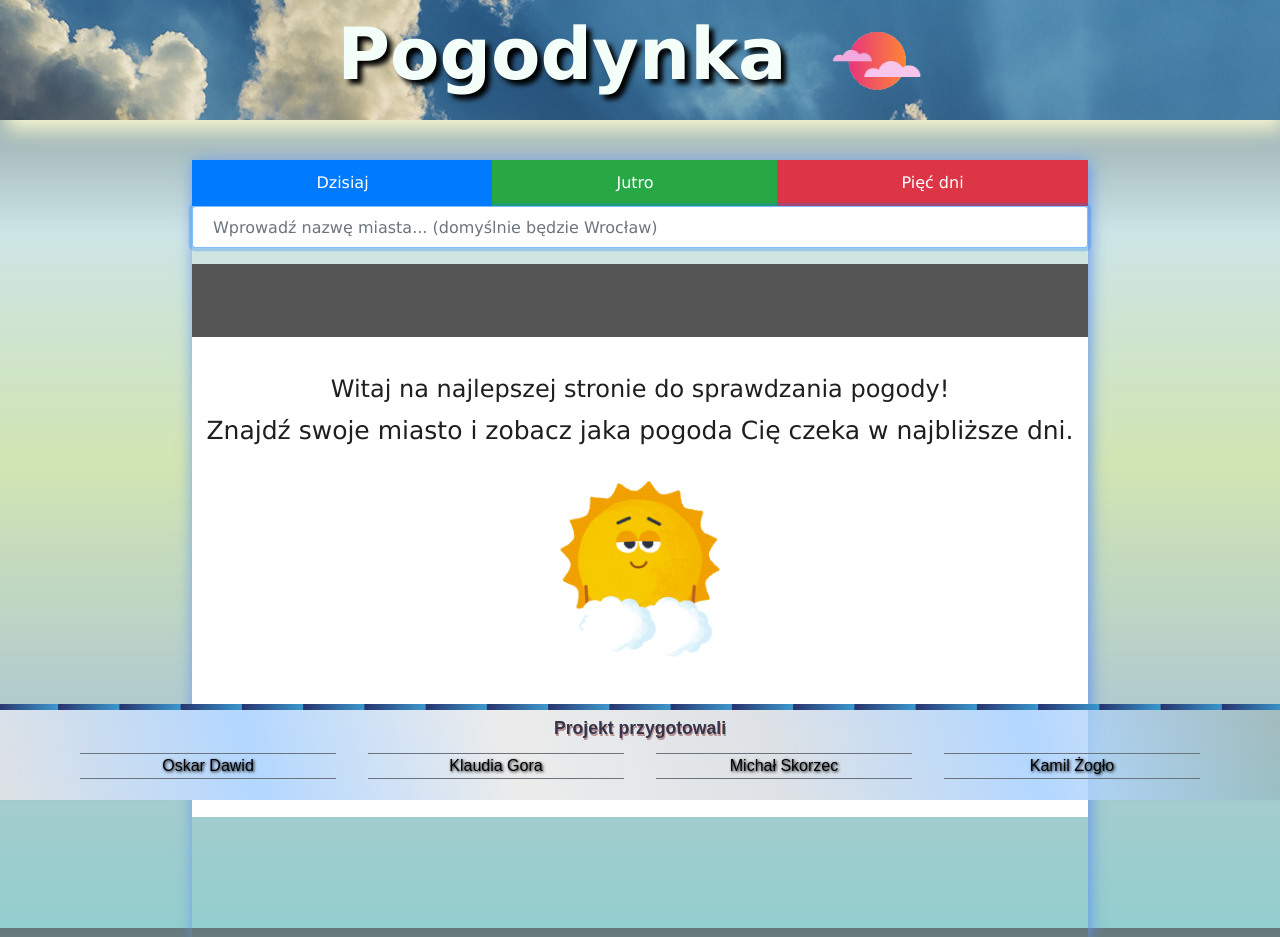
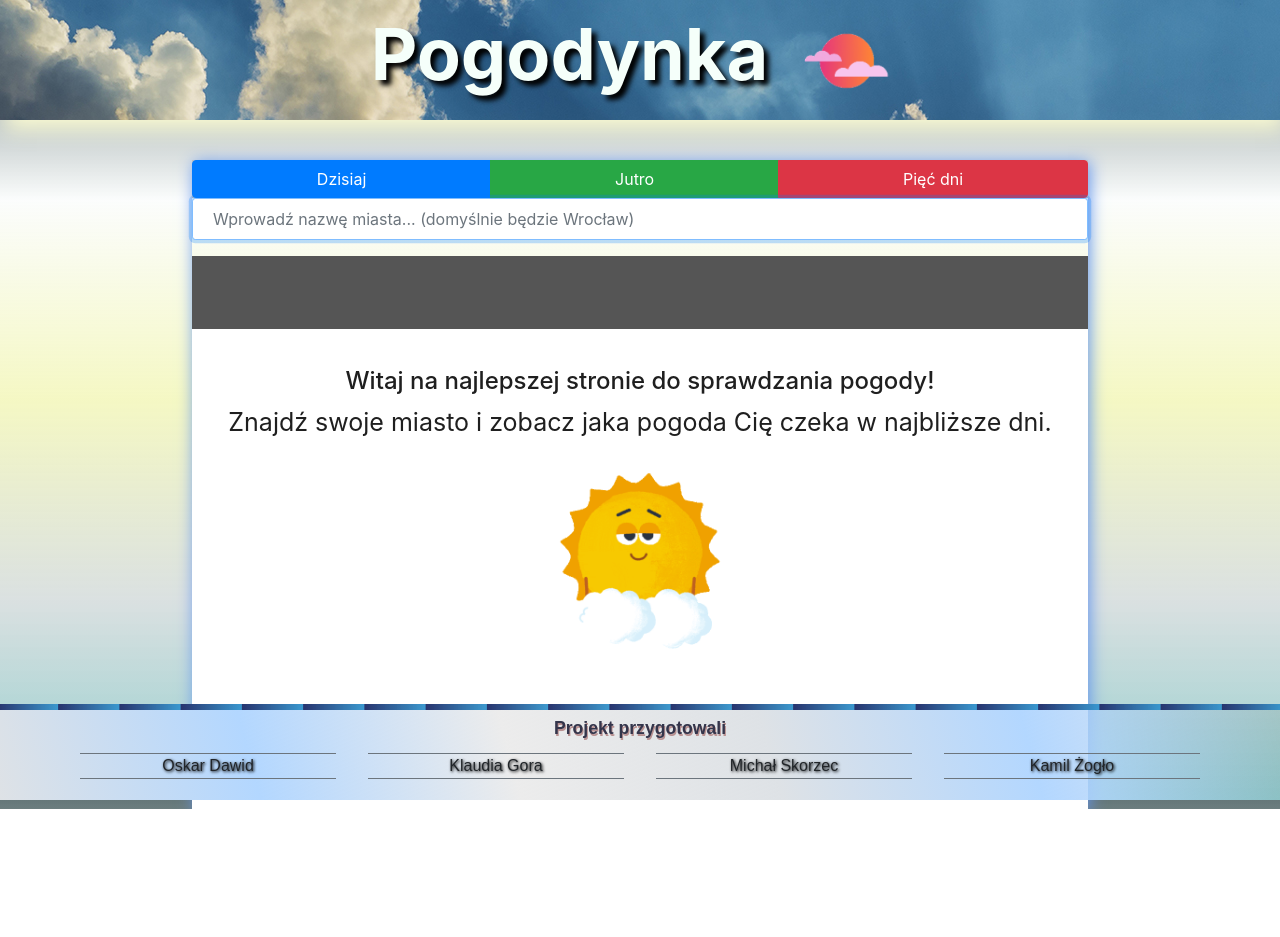
Before and after one commit to kzoglo/CodersCamp_Weather, a website built with webpack: page src/template.html in a window 1280 px wide. After the commit the page ends 809 px from the top, so only its background shows below. Built offline with nearby package versions, Linux system fonts and the light colour scheme; files whose address does not match are found by name; a web font is replaced by a local one.

Commit message:
Template.html - deletion of script tags for modules loading and 3rd party libraries, deletion of unnecessary div tags, previously used in layout. Vendor.js from now loads bootstrap.

```diff
--- a/src/template.html
+++ b/src/template.html
@@ -1,30 +1,37 @@
 <!DOCTYPE html>
 <html lang="en">
-
  <head>
   <meta charset="UTF-8" />
   <meta name="viewport" content="width=device-width, initial-scale=1.0" />
   <meta http-equiv="X-UA-Compatible" content="ie=edge" />
   <title>Pogodynka</title>
-  <link rel='shortcut icon' type='image/x-icon' href='../src/assets/img/weather.png' />
-  <link href="https://fonts.googleapis.com/css?family=Jomolhari|Viga|Muli&display=swap" rel="stylesheet">
-  <link rel="stylesheet" href="https://stackpath.bootstrapcdn.com/bootstrap/4.3.1/css/bootstrap.min.css"
-    integrity="sha384-ggOyR0iXCbMQv3Xipma34MD+dH/1fQ784/j6cY/iJTQUOhcWr7x9JvoRxT2MZw1T" crossorigin="anonymous">
-  <script type="module" src="../src/modules/weatherNow/nowDays.js"></script>
-  <script type="module" src="../src/modules/weatherOneDay/oneDay.js"></script>
-  <script type="module" src="../src/modules/weatherFiveDays/fiveDays.js"></script>
-
-  <link rel="stylesheet" href="https://cdnjs.cloudflare.com/ajax/libs/font-awesome/4.7.0/css/font-awesome.min.css">
-  <script src="https://canvasjs.com/assets/script/canvasjs.min.js"> </script>
-  <link rel="stylesheet" href="../weatherFiveDays/fiveDaysStyles.css" />
-  <script src="https://cdnjs.cloudflare.com/ajax/libs/Chart.js/2.8.0/Chart.min.js"> </script>
-  <link rel="stylesheet" href="https://cdnjs.cloudflare.com/ajax/libs/font-awesome/4.7.0/css/font-awesome.min.css">
-  <link rel="stylesheet" href="../src/main.css" />
+  <link
+   rel="shortcut icon"
+   type="image/x-icon"
+   href="../src/assets/img/weather.png"
+  />
+  <link
+   href="https://fonts.googleapis.com/css?family=Jomolhari|Viga|Muli&display=swap"
+   rel="stylesheet"
+  />
+  <link
+   rel="stylesheet"
+   href="https://cdnjs.cloudflare.com/ajax/libs/font-awesome/4.7.0/css/font-awesome.min.css"
+  />
+  <script src="https://canvasjs.com/assets/script/canvasjs.min.js"></script>
+  <script src="https://cdnjs.cloudflare.com/ajax/libs/Chart.js/2.8.0/Chart.min.js"></script>
+  <link
+   rel="stylesheet"
+   href="https://cdnjs.cloudflare.com/ajax/libs/font-awesome/4.7.0/css/font-awesome.min.css"
+  />
 </head>
 
  <body>
   <header class="header">
-    <span class="header-title">Pogodynka <img src="../src/assets/img/giphy1.gif" alt="imgOpenSun" class="imgOpenSun"></span>
+   <span class="header-title"
+    >Pogodynka
+    <img src="../src/assets/img/giphy1.gif" alt="imgOpenSun" class="imgOpenSun"
+   /></span>
   </header>
 
   <div class="pagecontent-wrapper">
@@ -34,23 +41,30 @@
     <button class="btn btn-danger btn-n" id="fiveDays">Pięć dni</button>
    </div>
    <div class="input-group input-group-sm mb-3 search-city">
-      <input type="text" class="form-control search-city-input"  id="search-city-input" aria-label="Small"
-        aria-describedby="inputGroup-sizing-sm" placeholder="Wprowadź nazwę miasta... (domyślnie będzie Wrocław)">
+    <input
+     type="text"
+     class="form-control search-city-input"
+     id="search-city-input"
+     aria-label="Small"
+     aria-describedby="inputGroup-sizing-sm"
+     placeholder="Wprowadź nazwę miasta... (domyślnie będzie Wrocław)"
+    />
    </div>
    <div class="cities-wrapper">
     <ul class="autocomplete-list"></ul>
    </div>
    <div id="nameOfCity">&nbsp;</div>
    <div class="main">
-      <div id ="openText">
-        <br>
+    <div id="openText">
+     <br />
      <h4>Witaj na najlepszej stronie do sprawdzania pogody!</h4>
-        <div id=""> Znajdź swoje miasto i zobacz jaka pogoda Cię czeka w najbliższe dni.</div>
-        <img src="../src/assets/img/sun.gif" alt="imgOpen" id="imgOpen">
+     <div id="">
+      Znajdź swoje miasto i zobacz jaka pogoda Cię czeka w najbliższe dni.
+     </div>
+     <img src="../src/assets/img/sun.gif" alt="imgOpen" id="imgOpen" />
     </div>
    </div>
-    <div class="div"></div>
-    <div class="spaceBottom">&nbsp;</div>
+
   </div>
 
   <footer class="footer">
@@ -63,19 +77,6 @@
    </div>
   </footer>
 
-  <script src="https://code.jquery.com/jquery-3.3.1.slim.min.js"
-    integrity="sha384-q8i/X+965DzO0rT7abK41JStQIAqVgRVzpbzo5smXKp4YfRvH+8abtTE1Pi6jizo" crossorigin="anonymous">
-  </script>
-  <script src="https://cdnjs.cloudflare.com/ajax/libs/popper.js/1.14.7/umd/popper.min.js"
-    integrity="sha384-UO2eT0CpHqdSJQ6hJty5KVphtPhzWj9WO1clHTMGa3JDZwrnQq4sF86dIHNDz0W1" crossorigin="anonymous">
-  </script>
-  <script src="https://stackpath.bootstrapcdn.com/bootstrap/4.3.1/js/bootstrap.min.js"
-    integrity="sha384-JjSmVgyd0p3pXB1rRibZUAYoIIy6OrQ6VrjIEaFf/nJGzIxFDsf4x0xIM+B07jRM" crossorigin="anonymous">
-  </script>
-  <script src="https://ajax.googleapis.com/ajax/libs/jquery/3.3.1/jquery.min.js"></script>
-  <script src="http://cdnjs.cloudflare.com/ajax/libs/mustache.js/0.8.1/mustache.js"></script>
-  <script src='https://kit.fontawesome.com/a076d05399.js'></script>
-  <script src="http://cdnjs.cloudflare.com/ajax/libs/mustache.js/0.8.1/mustache.min.js"></script>
+  <script src="https://kit.fontawesome.com/a076d05399.js"></script>
  </body>
-
 </html>
--- a/src/vendor.js
+++ b/src/vendor.js
@@ -1,3 +1,5 @@
 // PLACE FOR IMPORTS OF LIBRARIES
-// eg. import "bootstrap";
-// eg. import "jquery";
+import 'bootstrap';
+import 'bootstrap/dist/css/bootstrap.min.css';
+
+console.log('vendor');
```
Lines whose indentation alone changed are shown as unchanged.
